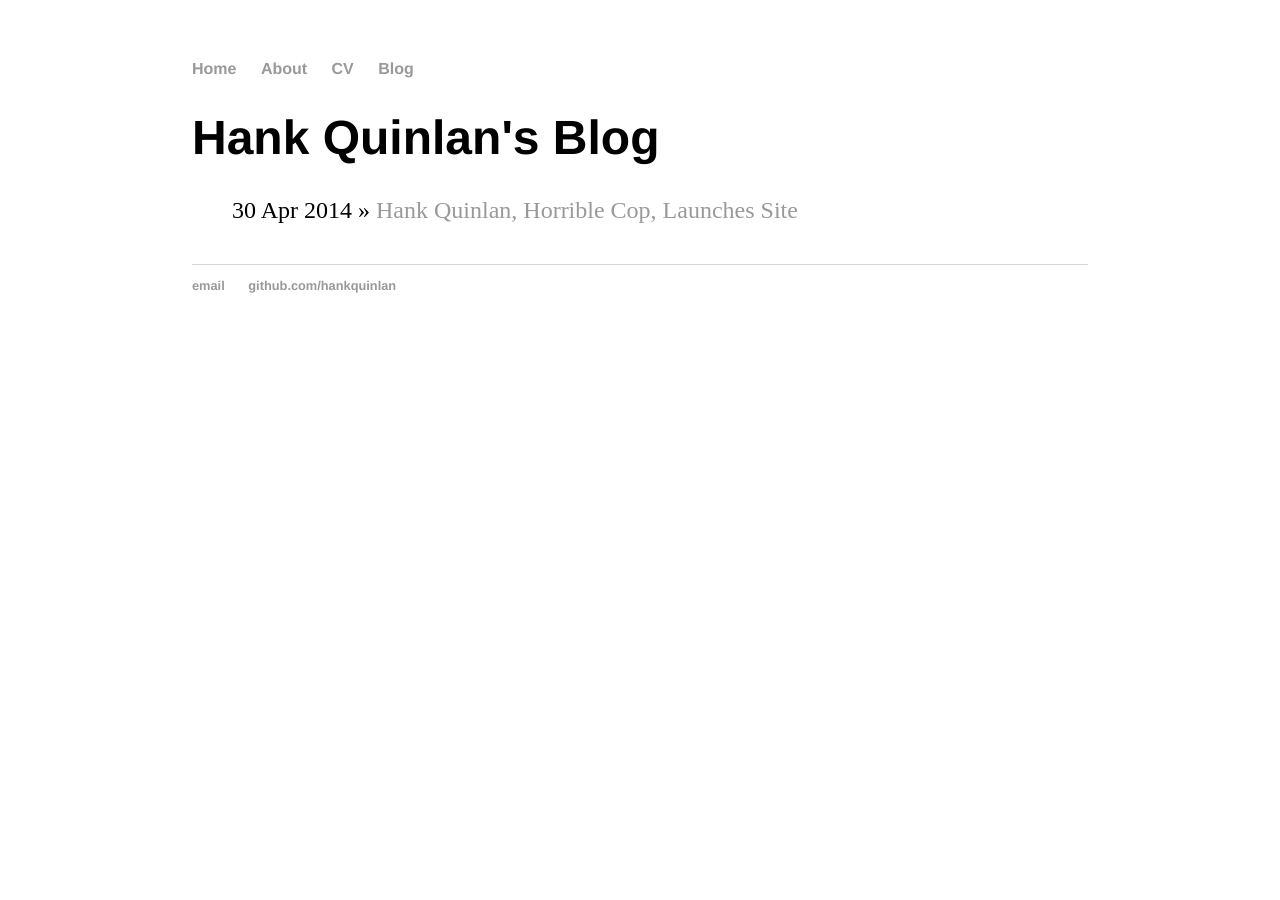
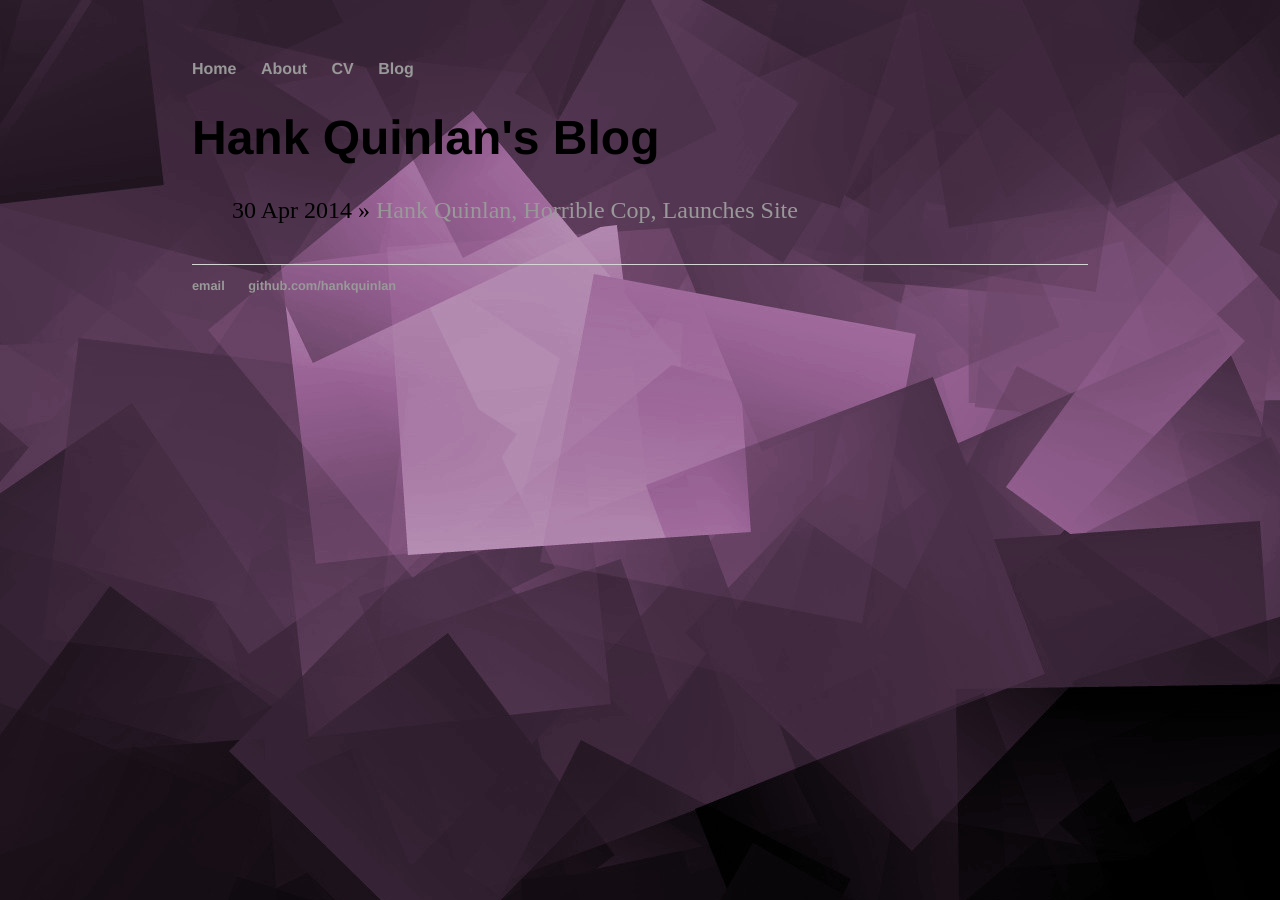
Before and after one commit to sgiani95/sgiani95.github.io, a Jekyll site: the page built from blog/index.html, in a window 1280 px wide. Built offline with Jekyll 4.4.1, drawn with Linux system fonts in a browser that asks for light colours.

Commit message:
Update default.html

```diff
--- a/_layouts/default.html
+++ b/_layouts/default.html
@@ -6,7 +6,7 @@
 			<link rel="stylesheet" type="text/css" href="/css/main.css">
 			<style>
 body {
-  background-image: url('background.jpg');
+  background-image: url('/background.jpg');
 }
 </style>
 		</head>
```
